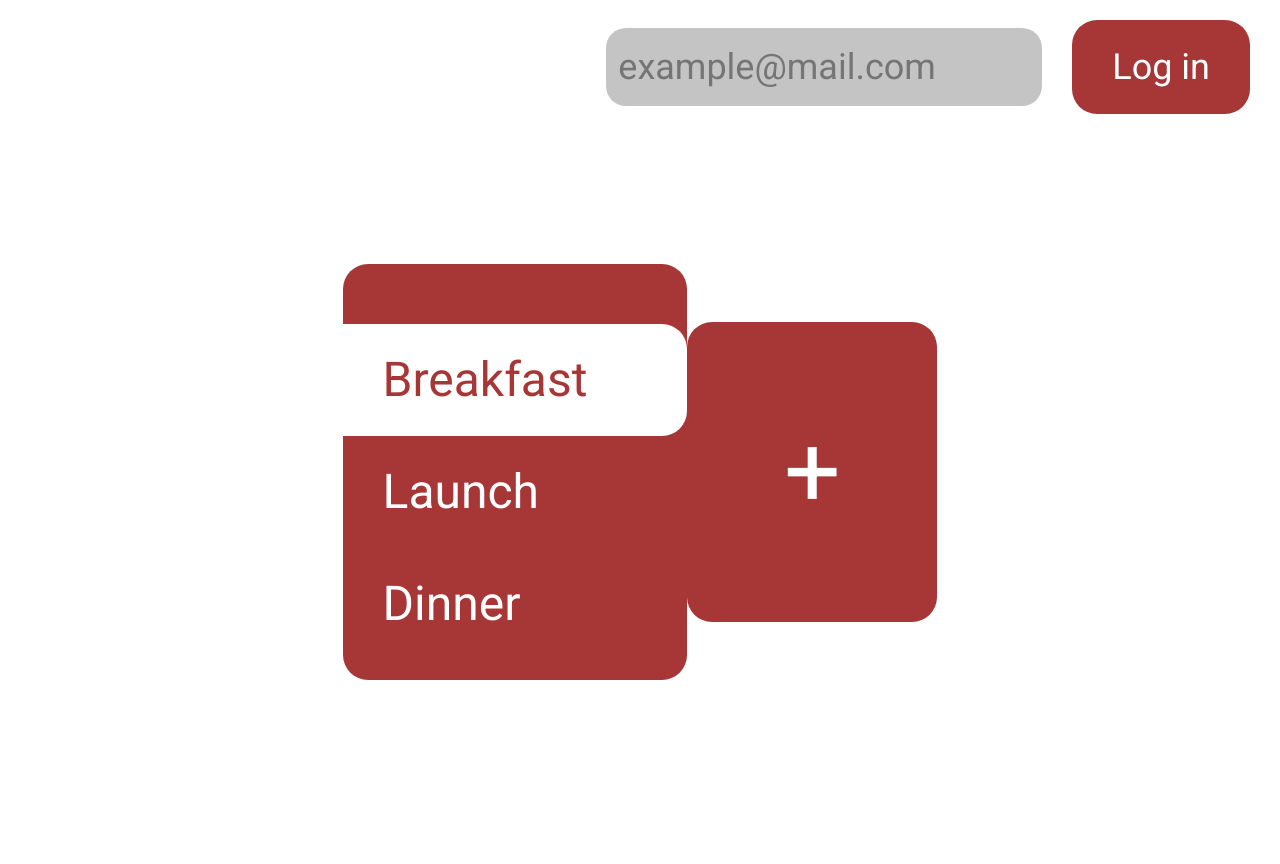
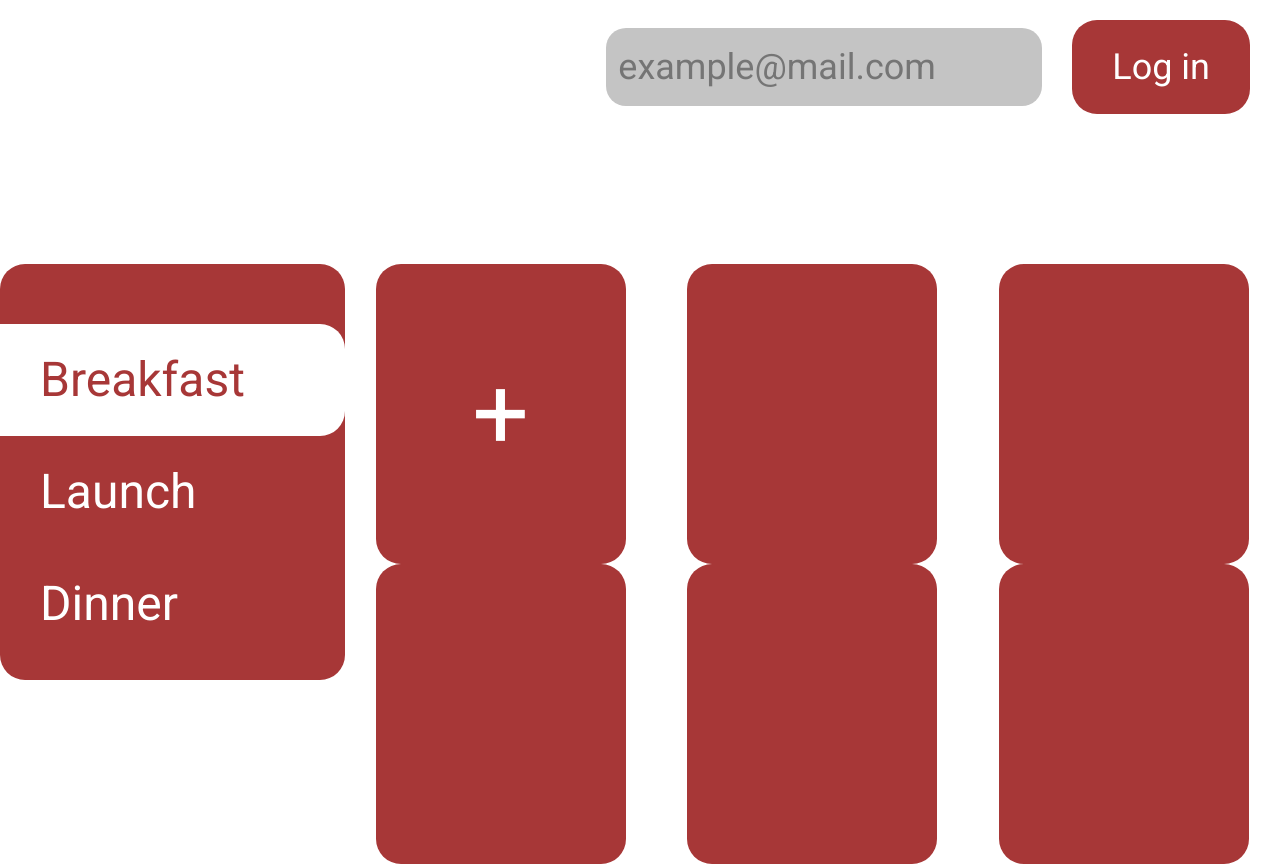
Before and after one commit to Mazurkevichvs/RR_app, a React (Create React App) app: page /Maintain in a window 1280 px wide. Before the commit the page ends 800 px from the top, so only its background shows below. Built offline with nearby package versions, Linux system fonts and the light colour scheme.

Commit message:
Add receipList to Maintain

```diff
--- a/src/components/RecipeList.jsx
+++ b/src/components/RecipeList.jsx
@@ -4,9 +4,14 @@ import './RecipeList.scss';
 function RecipeList() {
   return (
     <div className='recipe__list'>
-        <div className='first__recipe'>
+        <div className='recipe__item first__recipe'>
             +
         </div>
+        <div className="recipe__item"></div>
+        <div className="recipe__item"></div>
+        <div className="recipe__item"></div>
+        <div className="recipe__item"></div>
+        <div className="recipe__item"></div>
     </div>
   )
 }
--- a/src/components/RecipeList.scss
+++ b/src/components/RecipeList.scss
@@ -1,4 +1,11 @@
-.first__recipe {
+.recipe__list {
+    display: flex;
+    flex-wrap: wrap;
+    margin: 0 auto;
+    justify-content: space-around;
+}
+
+.recipe__item {
     background-color: #A73737;
     width: 250px;
     height: 300px;
@@ -6,6 +13,10 @@
     display: flex;
     justify-content: center;
     align-items: center;
+}
+
+.first__recipe {
+    cursor: pointer;
     font-size: 100px;
     color: #fff;
 }
--- a/src/pages/Generator.jsx
+++ b/src/pages/Generator.jsx
@@ -1,16 +1,13 @@
-import React, { useContext, useState, useRef } from "react";
-import { Recipe, Button, Aside } from "../components";
-import "./Generator.scss";
-import { UserContext } from "../UserContext";
+import React, { useContext, useState, useRef } from 'react';
+import { Recipe, Button, Aside } from '../components';
+import './Generator.scss';
+import { UserContext } from '../UserContext';
 
-function Generator({ logIn, logOut, setInput, meals}) {
+function Generator({ logIn, logOut, setInput, meals }) {
   const { login } = useContext(UserContext);
   const recipeRef = useRef(null);
 
-  const scrollTop = () => {
-    document.documentElement.scrollTop = 0;
-    document.body.scrollTop = 0;
-  };
+  const scrollTop = () => window.scroll(0,0);
 
   const scrollToDiv = (ref) => window.scrollTo(0, ref.current.offsetTop);
 
@@ -29,29 +26,23 @@ function Generator({ logIn, logOut, setInput, meals}) {
             />
           )}
           {login ? (
-            <Button onClick={logOut} className={"btn__log"} name={"Log out"} />
+            <Button onClick={logOut} className={'btn__log'} name={'Log out'} />
           ) : (
-            <Button onClick={logIn} className={"btn__log"} name={"Log in"} />
+            <Button onClick={logIn} className={'btn__log'} name={'Log in'} />
           )}
         </header>
         <main>
           <Aside meals={meals} />
           {login ? (
             <div className="generate__btns">
-              <Button
-                className={"btn__generate"}
-                name={"Generate from your recepies"}
-              />
-              <Button
-                className={"btn__generate"}
-                name={"Generate recipe from DB"}
-              />
+              <Button className={'btn__generate'} name={'Generate from your recepies'} />
+              <Button className={'btn__generate'} name={'Generate recipe from DB'} />
             </div>
           ) : (
             <Button
               onClick={() => scrollToDiv(recipeRef)}
-              className={"btn__generate"}
-              name={"Generate from DB"}
+              className={'btn__generate'}
+              name={'Generate from DB'}
             />
           )}
         </main>
--- a/src/pages/Generator.scss
+++ b/src/pages/Generator.scss
@@ -1,6 +1,5 @@
 .wrapper {
     height: 100vh;
-
 }
 
 header {
@@ -8,13 +7,12 @@ header {
     justify-content: flex-end;
     align-items: center;
     padding-top: 20px;
-
 }
 
 main {
     display: flex;
     justify-content: center;
-    align-items: center;
+    align-items: start;
     margin-top: 150px;
     button {
         margin: 0 auto;
--- a/src/pages/Maintain.jsx
+++ b/src/pages/Maintain.jsx
@@ -19,7 +19,7 @@ function Maintain({logIn, logOut, meals}) {
           }
         </header>
         <main>
-          <Aside meals={meals} />
+          <Aside meals={meals}/>
           <RecipeList/>
         </main>
     </section>
```
